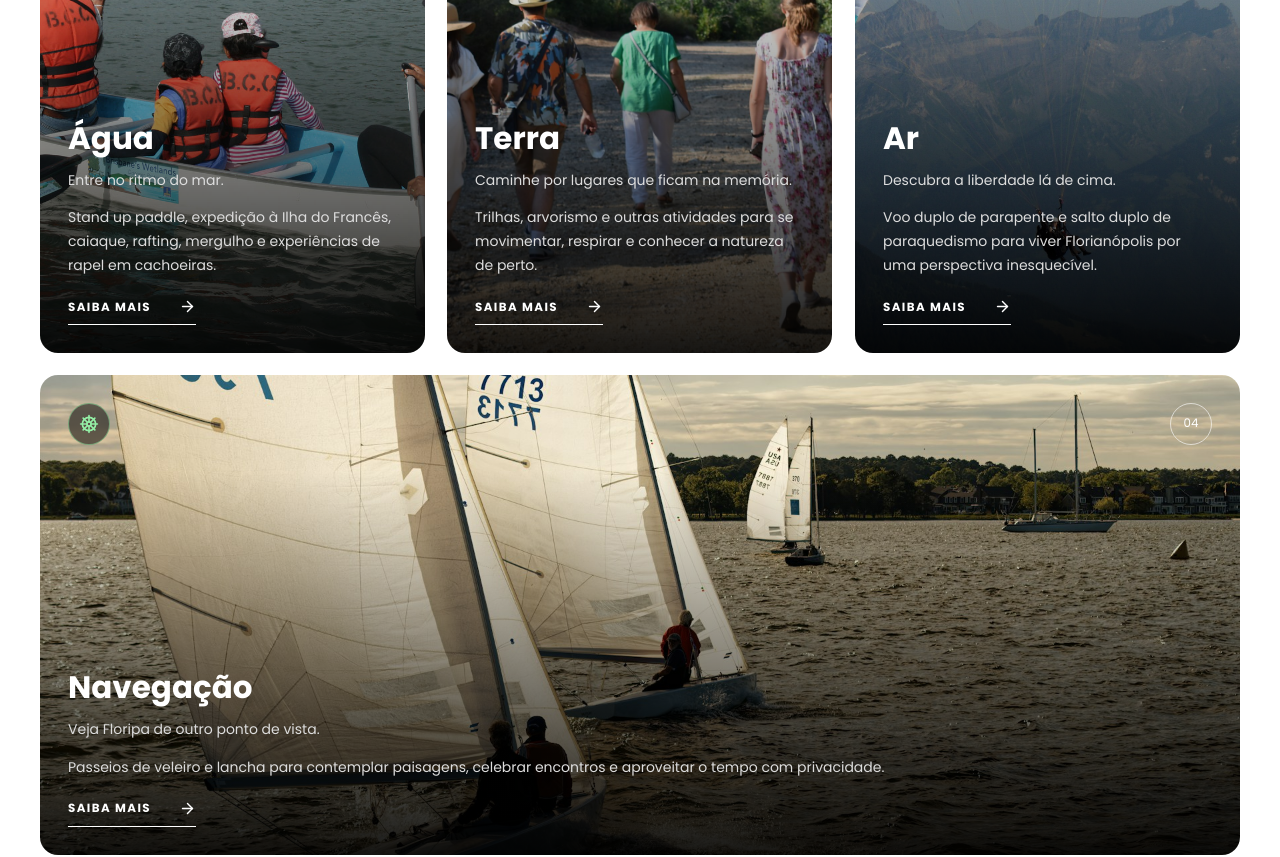
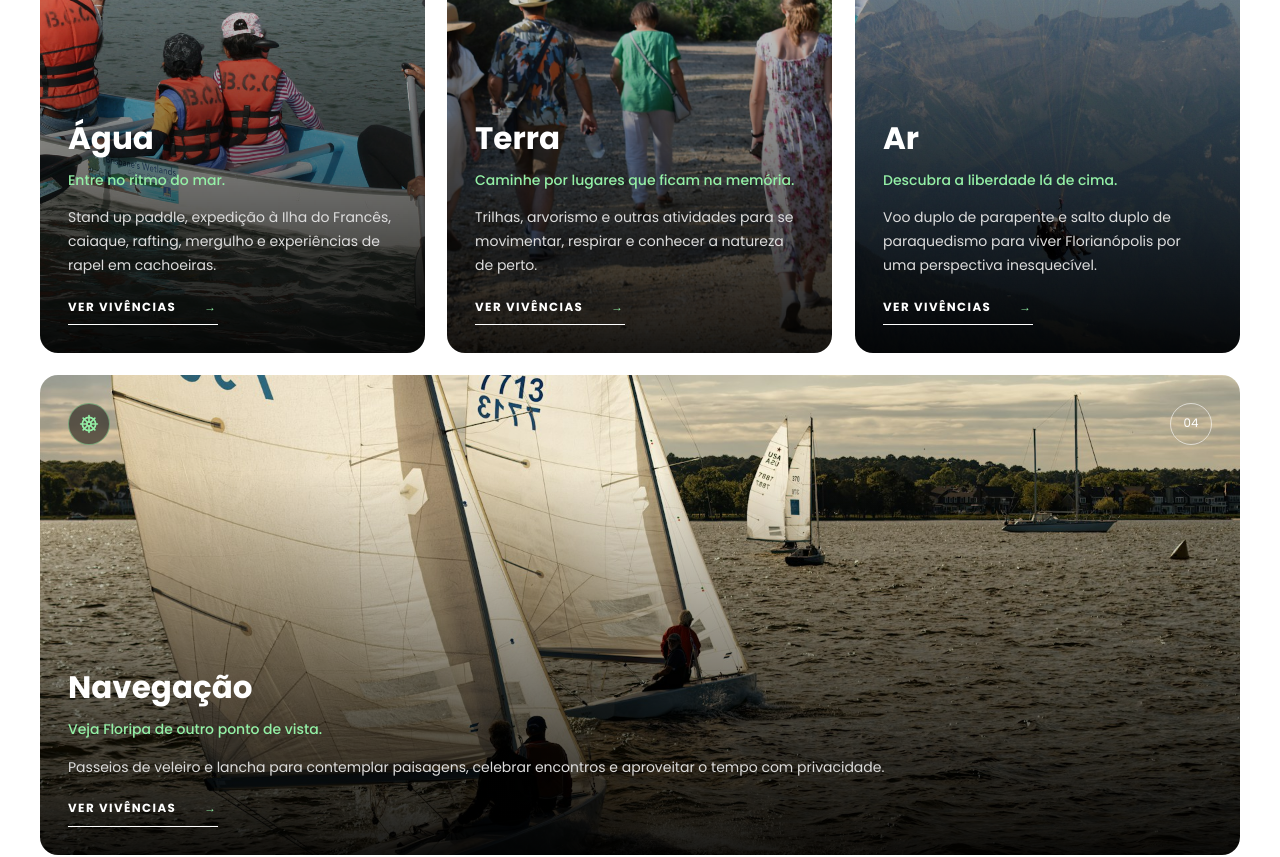
Before and after one commit to matefs/conexao_exo_landing_page, a React (Vite) app: page / in a window 1280 px wide. Shown: the part 2900-3757 px from the top of the page. Built offline with nearby package versions, Linux system fonts and the light colour scheme.

Commit message:
feat: tornar cards da secao de elementos clicaveis com CTA para vivencias

```diff
--- a/src/components/Cards.jsx
+++ b/src/components/Cards.jsx
@@ -5,10 +5,33 @@ const cardIcons = { compass: Compass, mountain: Mountain, ship: ShipWheel, users
 
 export function ImageCard({ item, index, compact = false }) {
   const Icon = cardIcons[item.icon]
-  return <article className={`image-card ${compact ? 'image-card--compact' : ''}`} style={{ backgroundImage: `linear-gradient(180deg, transparent 20%, rgba(0,0,0,.9) 100%), url("${item.image}")` }}>
-    <div className="image-card__top">{Icon && <span className="image-card__icon"><Icon size={20}/></span>}<span className="image-card__number">0{index + 1}</span></div>
-    <div><h3>{item.title}</h3><p>{item.lead || item.text}</p>{item.lead && <p>{item.text}</p>}<ArrowLink href={item.href}>Saiba mais</ArrowLink></div>
-  </article>
+  const CardTag = item.href ? 'a' : 'article'
+  const isExternal = item.href?.startsWith('http')
+  const ctaLabel = item.ctaText || (item.href === '/vivencias' ? 'Ver vivências' : item.href === '/passeio-de-veleiro' ? 'Conhecer passeio' : item.href?.includes('wa.me') ? 'Consultar vivência' : 'Saiba mais')
+
+  return (
+    <CardTag
+      href={item.href}
+      target={isExternal ? '_blank' : undefined}
+      rel={isExternal ? 'noreferrer' : undefined}
+      className={`image-card ${compact ? 'image-card--compact' : ''}`}
+      style={{ backgroundImage: `linear-gradient(180deg, transparent 20%, rgba(0,0,0,.9) 100%), url("${item.image}")` }}
+    >
+      <div className="image-card__top">
+        {Icon && <span className="image-card__icon"><Icon size={20}/></span>}
+        <span className="image-card__number">0{index + 1}</span>
+      </div>
+      <div>
+        <h3>{item.title}</h3>
+        {item.lead && <p style={{ color: 'var(--lime)', fontWeight: 500 }}>{item.lead}</p>}
+        <p>{item.text}</p>
+        <span className="arrow-link">
+          {ctaLabel}
+          <span>→</span>
+        </span>
+      </div>
+    </CardTag>
+  )
 }
 
 export function TestimonialCard({ item }) {
--- a/src/data/content.js
+++ b/src/data/content.js
@@ -14,7 +14,7 @@ export const categories = [
   { title: 'Água', lead: 'Entre no ritmo do mar.', text: 'Stand up paddle, expedição à Ilha do Francês, caiaque, rafting, mergulho e experiências de rapel em cachoeiras.', image: '/assets/experiencias/familia-caiaque.jpg', icon: 'waves', href: '/vivencias' },
   { title: 'Terra', lead: 'Caminhe por lugares que ficam na memória.', text: 'Trilhas, arvorismo e outras atividades para se movimentar, respirar e conhecer a natureza de perto.', image: '/assets/experiencias/amigos-trilha.jpg', icon: 'mountain', href: '/vivencias' },
   { title: 'Ar', lead: 'Descubra a liberdade lá de cima.', text: 'Voo duplo de parapente e salto duplo de paraquedismo para viver Florianópolis por uma perspectiva inesquecível.', image: '/assets/experiencias/voo-duplo-parapente.jpg', icon: 'wind', href: '/vivencias' },
-  { title: 'Navegação', lead: 'Veja Floripa de outro ponto de vista.', text: 'Passeios de veleiro e lancha para contemplar paisagens, celebrar encontros e aproveitar o tempo com privacidade.', image: '/assets/experiencias/grupo-veleiro.jpg', icon: 'ship', href: '/passeio-de-veleiro' },
+  { title: 'Navegação', lead: 'Veja Floripa de outro ponto de vista.', text: 'Passeios de veleiro e lancha para contemplar paisagens, celebrar encontros e aproveitar o tempo com privacidade.', image: '/assets/experiencias/grupo-veleiro.jpg', icon: 'ship', href: '/vivencias' },
 ]
 
 export const experiences = [
```
